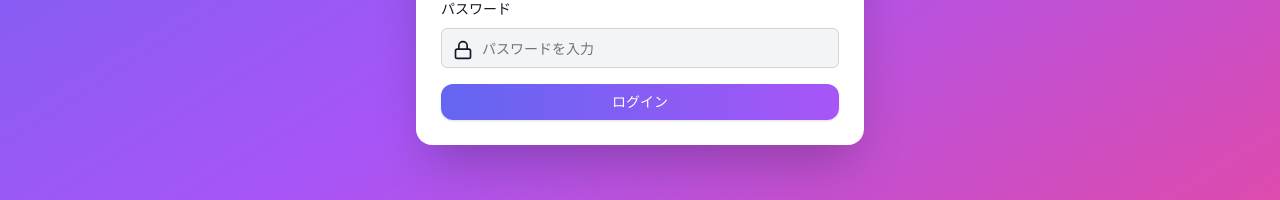
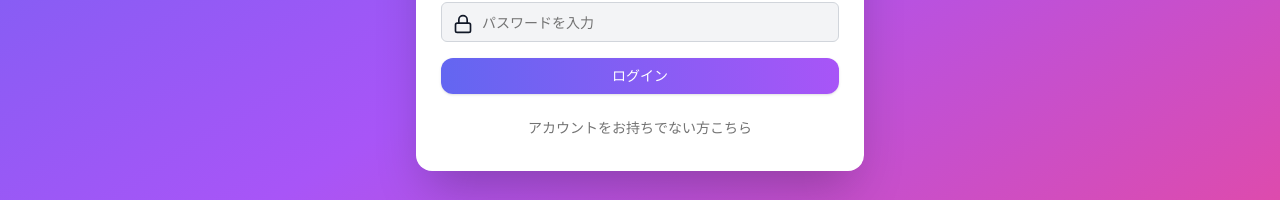
Before and after one commit to 13tyh/StudySync, a Next.js app: page /login in a window 1280 px wide. Shown: the part 429-629 px from the top of the page. Built offline with nearby package versions, Linux system fonts and the light colour scheme; no server answers.

Commit message:
ログインフォーム修正

```diff
--- a/app/api/auth/sign-up/route.ts
+++ b/app/api/auth/sign-up/route.ts
@@ -1,4 +1,3 @@
-import {createRouteHandlerClient} from "@supabase/auth-helpers-nextjs";
 import {NextResponse} from "next/server";
 import {z} from "zod";
 import {supabase} from "@/lib/supabaseClient";
--- a/app/login/page.tsx
+++ b/app/login/page.tsx
@@ -17,6 +17,16 @@ import {Label} from "@/components/ui/label";
 import {useToast} from "@/components/ui/use-toast";
 import {Mail, Lock, Loader2} from "lucide-react";
 import {motion} from "framer-motion";
+
+const containerVariants = {
+  hidden: {opacity: 0},
+  visible: {opacity: 1, transition: {staggerChildren: 0.3}},
+};
+
+const itemVariants = {
+  hidden: {opacity: 0, y: 20},
+  visible: {opacity: 1, y: 0},
+};
 
 export default function LoginPage() {
   const router = useRouter();
@@ -70,9 +80,10 @@ export default function LoginPage() {
   return (
     <div className="min-h-screen bg-gradient-to-br from-indigo-500 via-purple-500 to-pink-500 flex flex-col items-center justify-center p-4">
       <motion.div
-        initial={{opacity: 0, y: 20}}
-        animate={{opacity: 1, y: 0}}
-        className="w-full max-w-md"
+        variants={containerVariants}
+        initial="hidden"
+        animate="visible"
+        className="w-full max-w-md space-y-8"
       >
         <Card className="bg-white dark:bg-gray-900 shadow-2xl border border-white/20">
           <CardHeader className="text-center">
@@ -148,6 +159,15 @@ export default function LoginPage() {
                 )}
               </Button>
             </form>
+            <div className="mt-4 text-center">
+              <Button
+                variant="link"
+                onClick={() => router.push("/signup")}
+                className="text-sm text-muted-foreground hover:text-primary"
+              >
+                アカウントをお持ちでない方こちら
+              </Button>
+            </div>
           </CardContent>
         </Card>
       </motion.div>
```
